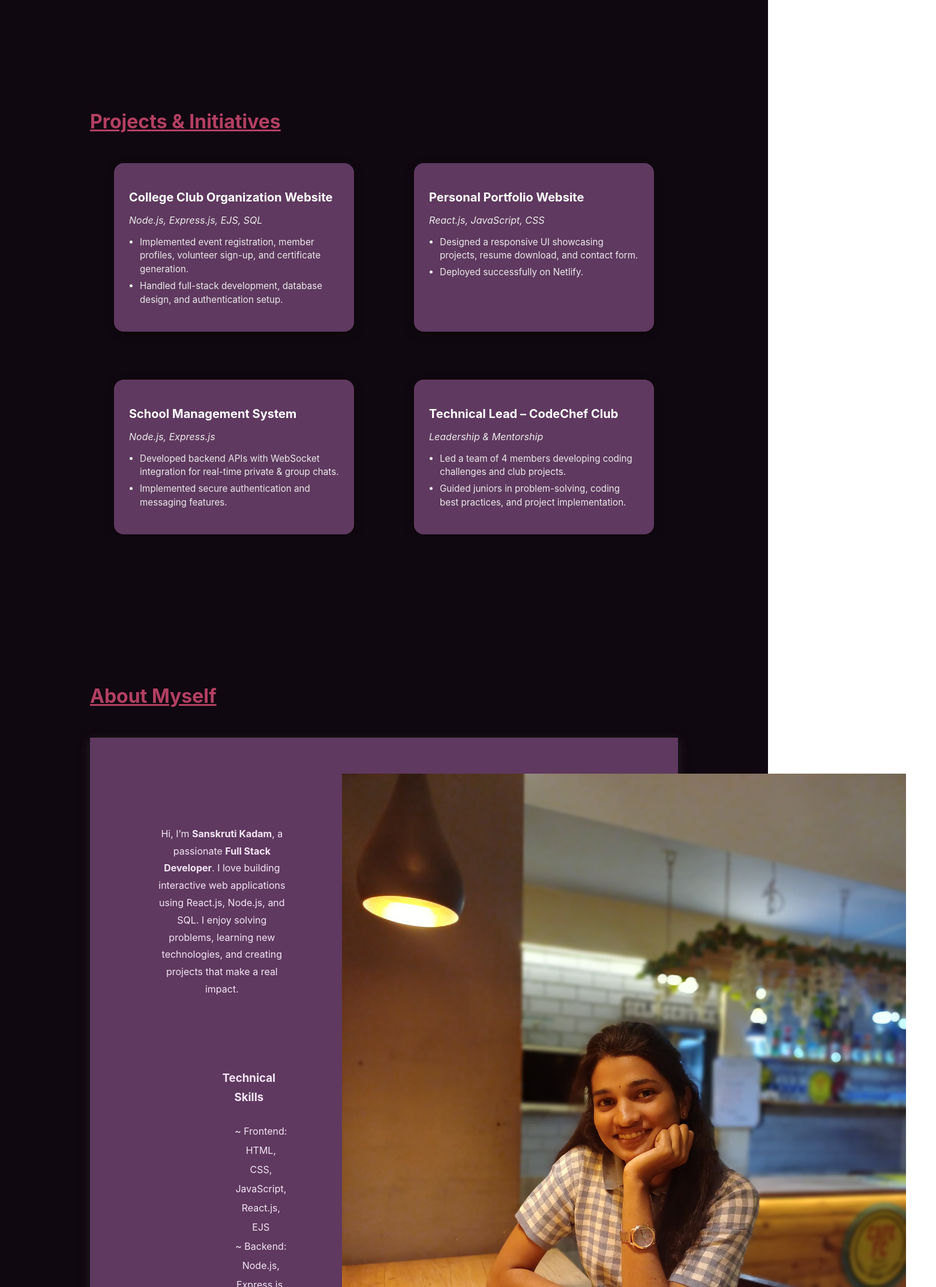
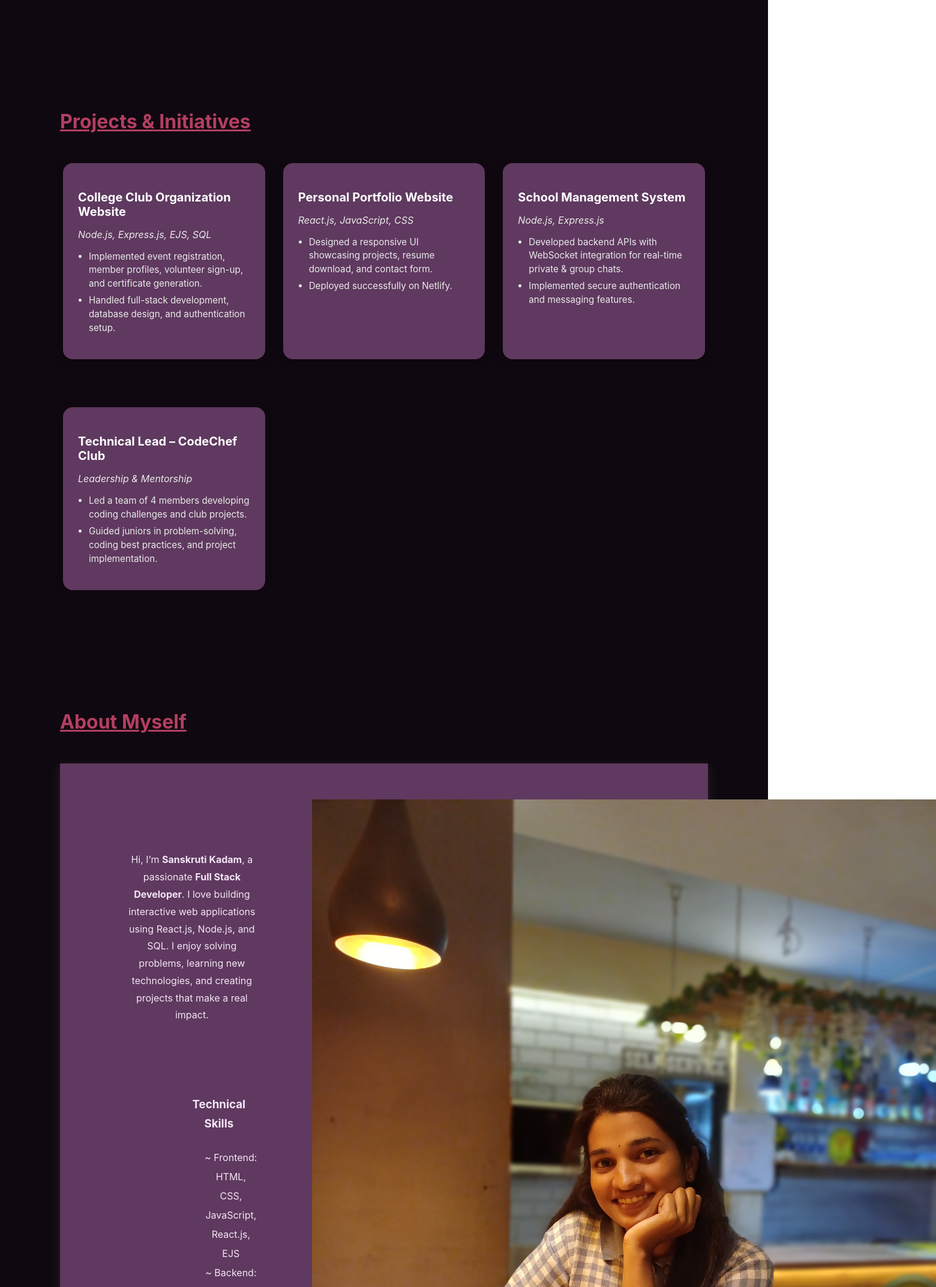
Before and after one commit to sanskruti7400/Portfolio-React, a React (Create React App) app: page / in a window 1280 px wide. Shown: the part 654-2800 px from the top of the page at 60% size, 1560 px wide, since content can reach past the window. Built offline with nearby package versions, Linux system fonts and the light colour scheme.

Commit message:
Fixed overflow issue and updated responsive CSS

```diff
--- a/package.json
+++ b/package.json
@@ -10,6 +10,7 @@
     "react": "^19.2.0",
     "react-dom": "^19.2.0",
     "react-scripts": "5.0.1",
+    "vite": "^7.1.12",
     "web-vitals": "^2.1.4"
   },
   "scripts": {
--- a/src/App.css
+++ b/src/App.css
@@ -2,6 +2,7 @@
   margin: 0;
   padding: 0;
   width: 100%;
+  overflow-x: hidden; /* ✅ Prevents horizontal scrolling */
 }
 #portfolio #navbar .navbar{
   display: flex;
@@ -60,12 +61,10 @@
 body.light .navbar{
   background:#F3E5F5;
 }
-
 body.dark .navbar{
   background: #100810;
   color: #eee;
 }
-
 
 
 /*Home*/
@@ -75,11 +74,12 @@
   justify-content: center;
   min-height: 100vh;
   width: 100%;
+  overflow-x: hidden; /* ✅ Extra safety */
 }
 .home-text{
   flex: 1;
   padding-right: 30px;
-  padding-left: 250px;
+  padding-left: 100px; /* ✅ Reduced from 250px to avoid overflow */
 }
 .home-container .home-text #name{
     padding-top: 50px;
@@ -124,11 +124,9 @@
 }
 
 
-
 /*Initiatives*/
 .initiatives {
-  /* padding: 60px 20px; */
-  padding:10px 150px 0px 150px;
+  padding: 10px 100px 0px 100px; /* ✅ Reduced from 150px */
   transition: background-color 0.4s, color 0.4s;
 }
 .initiatives h2 {
@@ -139,12 +137,10 @@
   background-color: #F3E5F5;
   color: #222;
 }
-
 .initiatives.light h2 {
   color: #dda3dd;
   text-decoration: underline;
 }
-
 .initiatives.light .project-box {
   background-color: #c3a9c3;
   color: white;
@@ -157,12 +153,10 @@
   background-color: #100810;
   color: #eaeaea;
 }
-
 .initiatives.dark h2 {
   color: #b33f62;
   text-decoration: underline;
 }
-
 .initiatives.dark .project-box {
   background-color: #5f395f;
   color: #eaeaea;
@@ -175,7 +169,6 @@
   justify-items: center;
   padding: 0 30px;
 }
-
 .project-box {
   padding: 25px;
   border-radius: 16px;
@@ -184,27 +177,22 @@
   text-align: left;
   transition: transform 0.3s ease, box-shadow 0.3s ease;
 }
-
 .project-box:hover {
   transform: translateY(-8px);
   box-shadow: 0 8px 20px rgba(0,0,0,0.25);
 }
-
 .project-box h3 {
   font-size: 1.25rem;
   margin-bottom: 8px;
 }
-
 .project-box .tech {
   font-style: italic;
   margin-bottom: 10px;
 }
-
 .project-box ul {
   padding-left: 18px;
   list-style-type: disc;
 }
-
 .project-box li {
   font-size: 0.95rem;
   line-height: 1.5;
@@ -212,22 +200,19 @@
 }
 
 
-
-
 /*about*/
 #portfolio #About .about{
-    padding: 150px;
+    padding: 100px; /* ✅ Reduced from 150px */
     display: flex;
     justify-content: space-between;
     align-items: flex-start;
     position: relative;
-    width: auto;
+    width: 100%;
+    box-sizing: border-box;
 }
 .about h2{
     margin-top: 100px;
     font-size: 2rem;
-    /* display: flex;
-    justify-content: center; */
     color:#dda3dd;
     text-decoration: underline;
 }
@@ -289,12 +274,9 @@
 }
 
 
-
-
-
 /*contact*/
 .contact {
-  padding: 100px 150px 150px 150px;
+  padding: 100px 100px 150px 100px; /* ✅ Reduced from 150px */
   display: flex;
   flex-direction: column;
   align-items: center;
@@ -339,26 +321,21 @@
   background-color: #f3e5f5;
   color: #222;
 }
-
 .contact.light h2 {
   color: #b854b8;
 }
-
 .contact.light .linkedIn {
   background-color: #0077b5;
   color: #fff;
 }
-
 .contact.light .email {
   background-color: #d44638;
   color: #fff;
 }
-
 .contact.light .whatsapp {
   background-color: #25d366;
   color: #fff;
 }
-
 .contact.light .github {
   background-color: #333;
   color: #fff;
@@ -371,26 +348,21 @@
   background-color: #100810;
   color: #f5f5f5;
 }
-
 .contact.dark h2 {
   color: #b33f62;
 }
-
 .contact.dark .linkedIn {
   background-color: #0a66c2;
   color: #fff;
 }
-
 .contact.dark .email {
   background-color: #ff5f40;
   color: #fff;
 }
-
 .contact.dark .whatsapp {
   background-color: #1ebd60;
   color: #fff;
 }
-
 .contact.dark .github {
   background-color: #444;
   color: #fff;
@@ -404,23 +376,19 @@
 /*responsive*/
 @media (max-width:1024px) {
   /*Navbar*/
-
   #portfolio #navbar .navbar{
     flex-direction:column;
     height: auto;
     padding:10px;
   }
   #portfolio #navbar .navbar .nav-links{
-    /* flex-direction: column; */
     gap: 1.5rem;
     align-items: center;
     padding: 10px 0;
   }
-
   #portfolio #navbar .navbar .nav-links li button{
     width: 100px;
   }
-
 
   /*Home*/
    #portfolio #Home .home-container {
@@ -429,7 +397,7 @@
     text-align: center;
   }
   .home-text {
-    padding: 0;
+    padding: 0 30px;
   }
   .home-container .home-text #name {
     font-size: 1.8rem;
@@ -440,7 +408,7 @@
 
   /* Initiatives Section */
   .initiatives {
-    padding: 60px 40px;
+    padding: 60px 30px;
   }
   .project-container {
     grid-template-columns: 1fr;
@@ -450,7 +418,7 @@
   /* About Section */
   #portfolio #About .about {
     flex-direction: column;
-    padding: 80px 40px;
+    padding: 80px 30px;
     align-items: center;
   }
   .about img {
```
Also changed, not shown: 1 other file (tests, documents, lock files or other folders).
